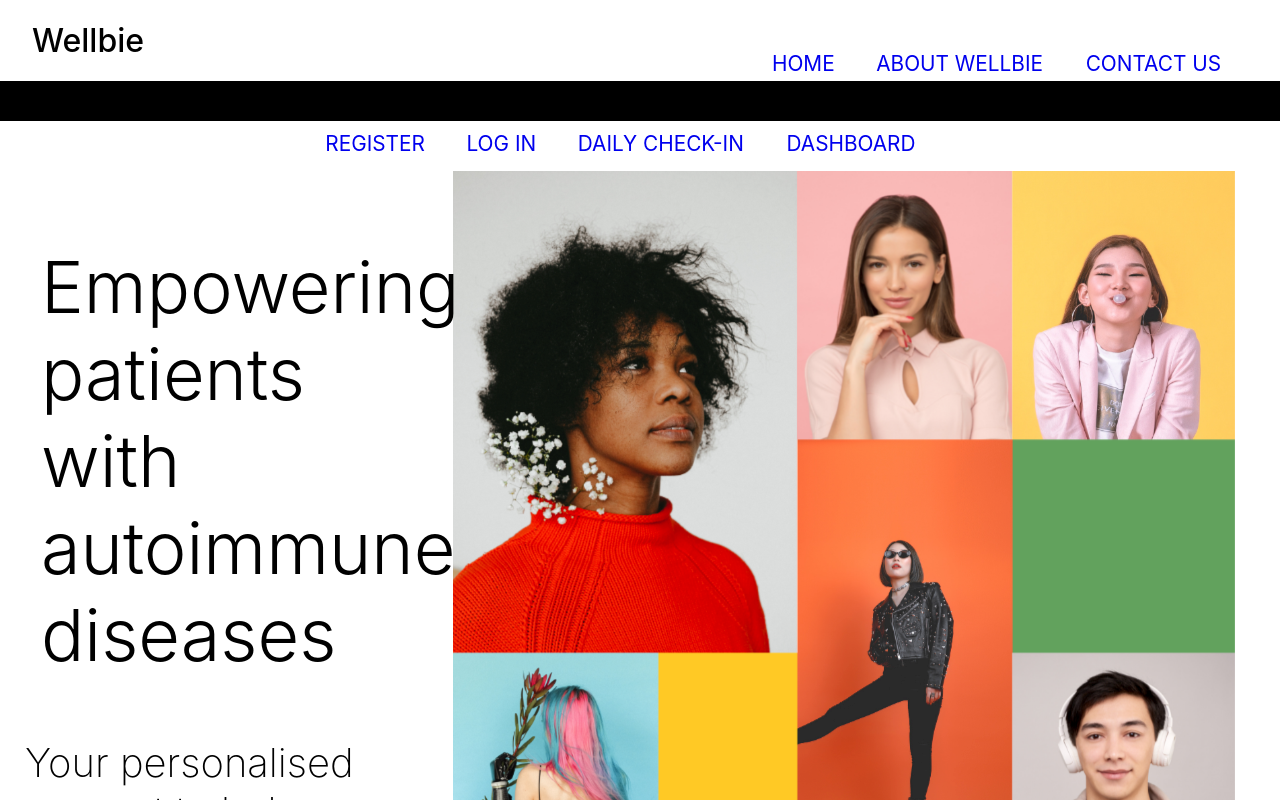
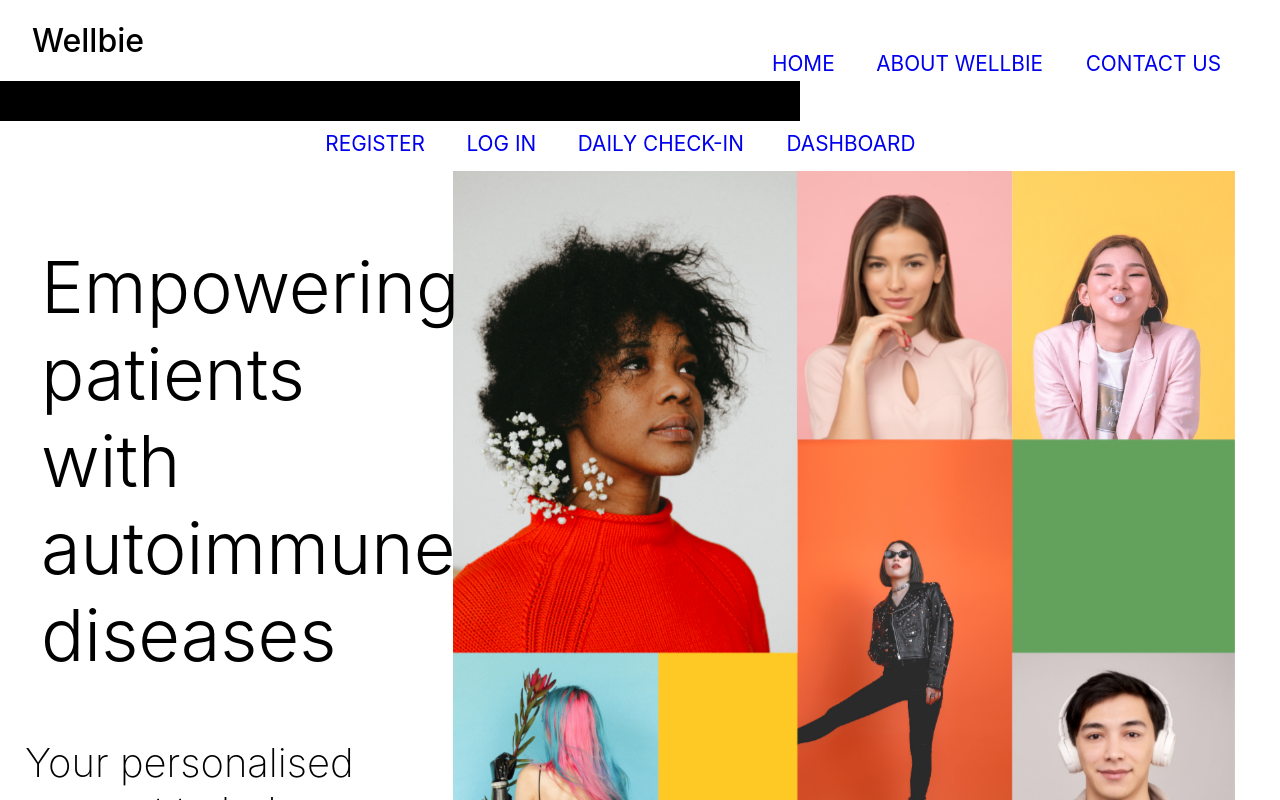
Before and after one commit to onyela-o/wellbie-frontend, a React (Create React App) app: page / in a window 1280 px wide. Shown: the top 800 px of the page. Built offline with nearby package versions, Linux system fonts and the light colour scheme.

Commit message:
Change width of nav block

```diff
--- a/src/App.css
+++ b/src/App.css
@@ -57,12 +57,13 @@ p {
 }
 
 #colourstrip {
-  width: auto;
+  width: 100vh;
   height: 5vh;
   border-style: solid;
   border-color: #000;
   background-color: #000;
-  margin-top: 40px;
+  margin-top: 40px ;
+  margin-left: 0px;
 }
 
 * {
```
